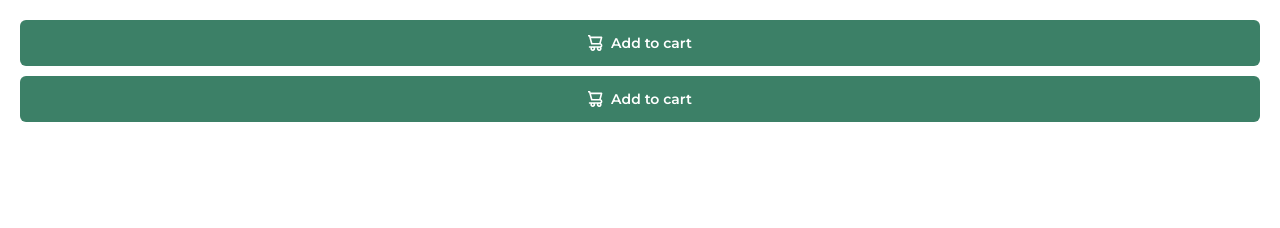
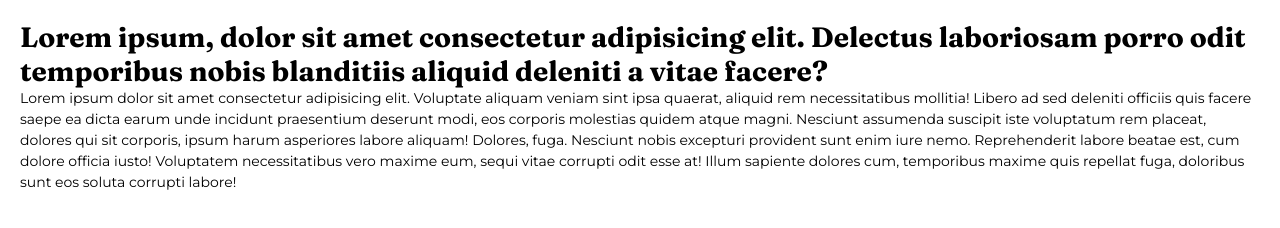
Before and after one commit to Lewis-mbui/frontendmentor-product-preview-card, a plain HTML site: page index.html in a window 1280 px wide. Drawn offline with Linux system fonts and the light colour scheme.

Commit message:
Add styles for typography: h1 and p elements

```diff
--- a/css/styles.css
+++ b/css/styles.css
@@ -22,6 +22,14 @@ html {
 body {
   font-size: 1.4rem;
   font-family: "Montserrat", Arial, Helvetica, sans-serif;
+}
+
+h1 {
+  font-family: "Fraunces";
+}
+
+p {
+  line-height: 1.5;
 }
 
 /* Container */
--- a/index.html
+++ b/index.html
@@ -13,19 +13,22 @@
     <title>Product Preview Page</title>
   </head>
   <body style="padding: 2rem">
-    <a href="#" class="btn btn--primary btn--block">
-      <img
-        src="assets/images/icon-cart.svg"
-        alt="icon of a cart"
-        class="btn__cart-icon"
-      />Add to cart</a
-    >
-    <button class="btn btn--primary btn--block">
-      <img
-        src="assets/images/icon-cart.svg"
-        alt="icon of a cart"
-        class="btn__cart-icon"
-      />Add to cart
-    </button>
+    <h1>
+      Lorem ipsum, dolor sit amet consectetur adipisicing elit. Delectus
+      laboriosam porro odit temporibus nobis blanditiis aliquid deleniti a vitae
+      facere?
+    </h1>
+    <p>
+      Lorem ipsum dolor sit amet consectetur adipisicing elit. Voluptate aliquam
+      veniam sint ipsa quaerat, aliquid rem necessitatibus mollitia! Libero ad
+      sed deleniti officiis quis facere saepe ea dicta earum unde incidunt
+      praesentium deserunt modi, eos corporis molestias quidem atque magni.
+      Nesciunt assumenda suscipit iste voluptatum rem placeat, dolores qui sit
+      corporis, ipsum harum asperiores labore aliquam! Dolores, fuga. Nesciunt
+      nobis excepturi provident sunt enim iure nemo. Reprehenderit labore beatae
+      est, cum dolore officia iusto! Voluptatem necessitatibus vero maxime eum,
+      sequi vitae corrupti odit esse at! Illum sapiente dolores cum, temporibus
+      maxime quis repellat fuga, doloribus sunt eos soluta corrupti labore!
+    </p>
   </body>
 </html>
```
